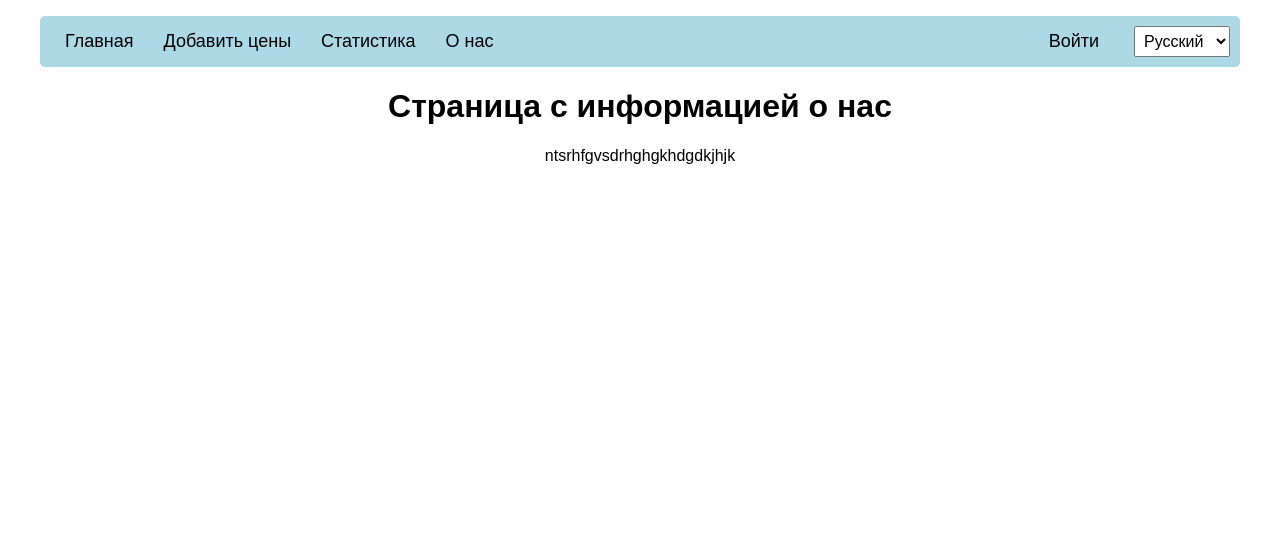
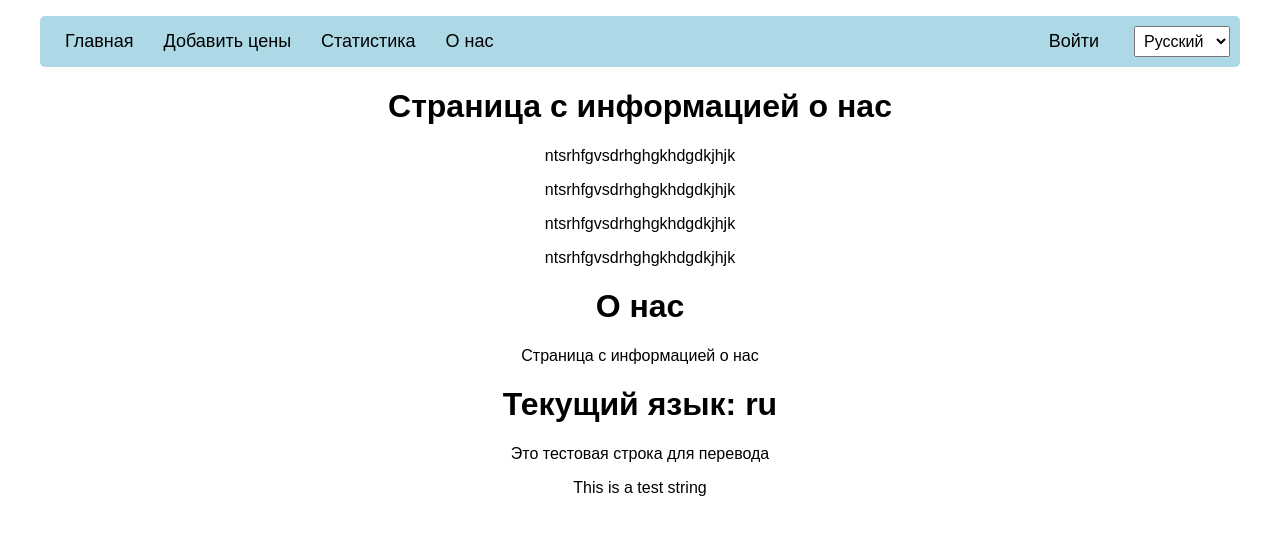
Before and after one commit to STARSsoft/MonitoringApp, a Django app: page /ru/about/ in a window 1280 px wide. Shown: the part 162-697 px from the top of the page. Run offline with Django 5.2, Linux system fonts and the light colour scheme.

Commit message:
Перекомпилировал файлы перевода, но один черт ничего не работает

```diff
--- a/monitoringapp/core/views.py
+++ b/monitoringapp/core/views.py
@@ -6,7 +6,7 @@ from django.shortcuts import render, redirect
 from django.contrib.auth.forms import PasswordChangeForm
 from django.contrib.auth import update_session_auth_hash
 from .forms import UserProfileForm
-
+from django.utils.translation import gettext as _
 
 # Страница для ввода цен
 @login_required(login_url='login_required')  # Переадресация на страницу для неавторизованных
@@ -87,12 +87,17 @@ def profile_view(request):
 
 
 
+def start_page(request):
+    translated_text = _("Главная страница")
+    return render(request, 'start_page.html', {'translated_text': translated_text})
+
+
 
 
 # Остальные представления
 
-def start_page(request):
-    return render(request, 'start_page.html')
+# def start_page(request):
+#     return render(request, 'start_page.html')
 
 def statistics(request):
     return render(request, 'statistics.html')
--- a/monitoringapp/templates/about_us.html
+++ b/monitoringapp/templates/about_us.html
@@ -6,4 +6,13 @@
 {% block content %}
     <H1>{% trans "Страница с информацией о нас" %}</H1>
     <p> ntsrhfgvsdrhghgkhdgdkjhjk</p>
+<p> ntsrhfgvsdrhghgkhdgdkjhjk</p>
+<p> ntsrhfgvsdrhghgkhdgdkjhjk</p>
+<p> ntsrhfgvsdrhghgkhdgdkjhjk</p>
+
+
+<h1>{% trans "О нас" %}</h1>
+<p>{% trans "Страница с информацией о нас" %}</p>
+
+
 {% endblock %}
--- a/monitoringapp/templates/base.html
+++ b/monitoringapp/templates/base.html
@@ -341,11 +341,12 @@
                 {% csrf_token %}
                 <input name="next" type="hidden" value="{{ request.path }}">
                     <select name="language" onchange="this.form.submit()" style="padding: 5px; font-size: 16px;">
-            <option value="ru" {% if LANGUAGE_CODE == 'ru' %}selected{% endif %}>Русский</option>
-            <option value="en" {% if LANGUAGE_CODE == 'en' %}selected{% endif %}>English</option>
-            <option value="kk" {% if LANGUAGE_CODE == 'kk' %}selected{% endif %}>Қазақша</option>
+                        <option value="ru" {% if request.LANGUAGE_CODE == 'ru' %}selected{% endif %}>Русский</option>
+                        <option value="en" {% if request.LANGUAGE_CODE == 'en' %}selected{% endif %}>English</option>
+                        <option value="kk" {% if request.LANGUAGE_CODE == 'kk' %}selected{% endif %}>Қазақша</option>
                     </select>
             </form>
+
 
 
 
@@ -354,8 +355,16 @@
         <div class="content">
             {% block content %}
             <!-- Контент страниц -->
+
+
             {% endblock %}
         </div>
+        <p><h1>Текущий язык: {{ request.LANGUAGE_CODE }}</h1></p>
+
+<p>{% trans "Это тестовая строка для перевода" %}</p>
+
+<p>{% trans "This is a test string" %}</p>
+
     </div>
 </body>
 </html>
--- a/monitoringapp/templates/start_page.html
+++ b/monitoringapp/templates/start_page.html
@@ -6,4 +6,7 @@
 {% block content %}
     <h1>{% trans "Мониторинг цен на продукты питания" %}</h1>
     <p>Русский | Қазақша | English</p>
+
+    <p>{{ translated_text }}</p>
+
 {% endblock %}
```
Also changed, not shown: monitoringapp/monitoringapp/settings.py (+8 -3 lines), locale/en/LC_MESSAGES/django.po, locale/kk/LC_MESSAGES/django.po, locale/ru/LC_MESSAGES/django.po, 3 other files. Lines whose indentation alone changed are shown as unchanged.
